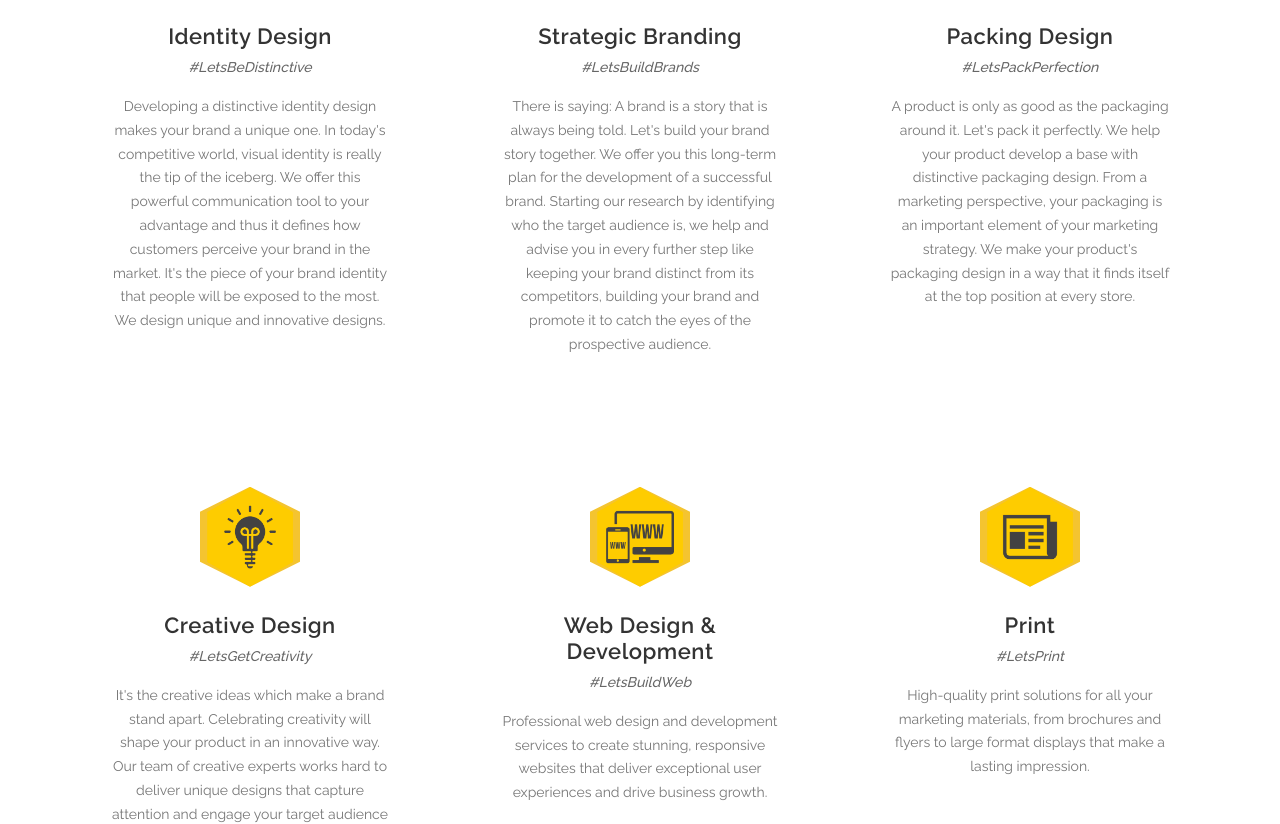
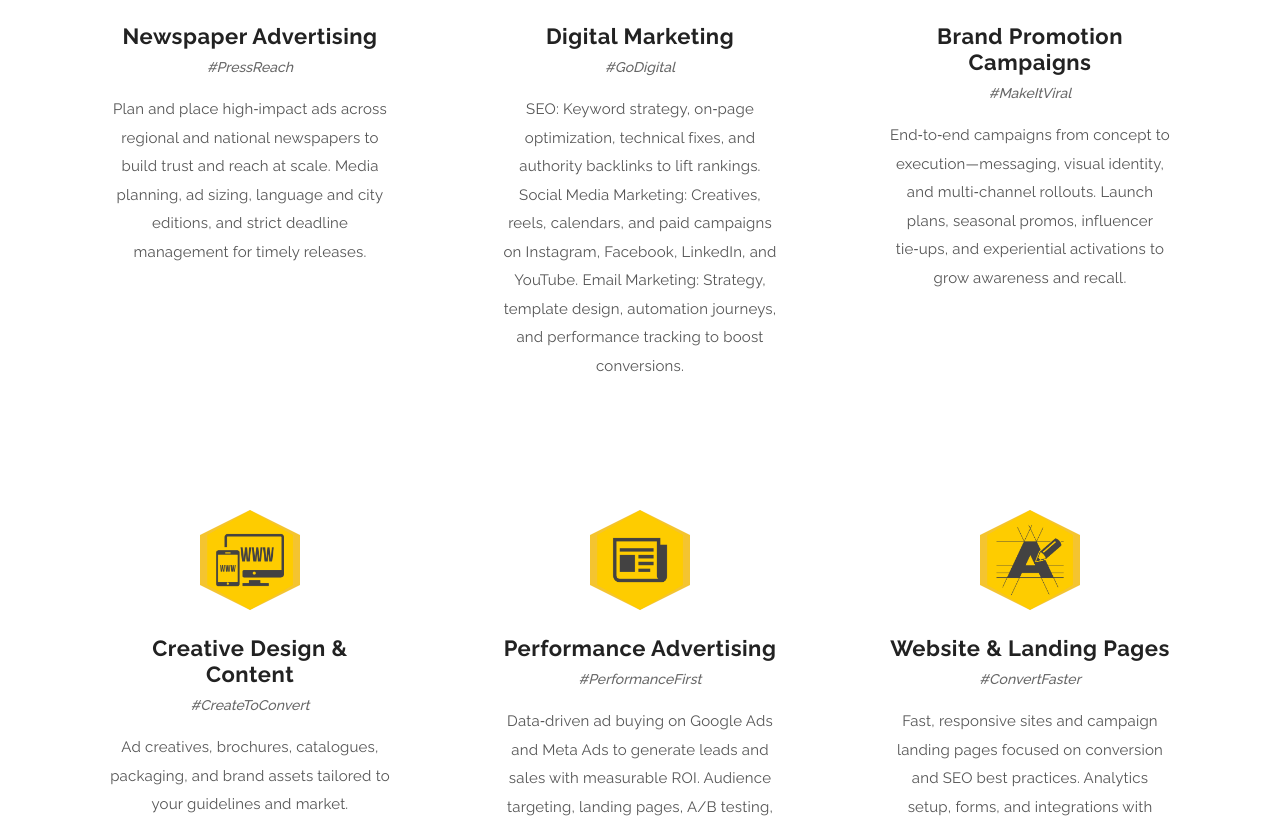
Before and after one commit to praju1008/Advertising-agency, a React (Create React App) app: page /services in a window 1280 px wide. Shown: the part 678-1502 px from the top of the page. Built offline with nearby package versions, Linux system fonts and the light colour scheme; some icons are missing.

Commit message:
name update

```diff
--- a/src/pages/Services.js
+++ b/src/pages/Services.js
@@ -4,41 +4,63 @@ import 'aos/dist/aos.css';
 import '../styles/Services.css';
 
 const servicesData = [
+
+  // Added items from your Services list
   {
-    title: 'Identity Design',
-    tag: '#LetsBeDistinctive',
-    description: 'Developing a distinctive identity design makes your brand a unique one. In today\'s competitive world, visual identity is really the tip of the iceberg. We offer this powerful communication tool to your advantage and thus it defines how customers perceive your brand in the market. It\'s the piece of your brand identity that people will be exposed to the most. We design unique and innovative designs.',
+    title: 'Newspaper Advertising',
+    tag: '#PressReach',
+    description:
+      "Plan and place high‑impact ads across regional and national newspapers to build trust and reach at scale. Media planning, ad sizing, language and city editions, and strict deadline management for timely releases.",
     icon: '/assets/images/1.png',
   },
   {
-    title: 'Strategic Branding',
-    tag: '#LetsBuildBrands',
-    description: 'There is saying: A brand is a story that is always being told. Let\'s build your brand story together. We offer you this long-term plan for the development of a successful brand. Starting our research by identifying who the target audience is, we help and advise you in every further step like keeping your brand distinct from its competitors, building your brand and promote it to catch the eyes of the prospective audience.',
+    title: 'Digital Marketing',
+    tag: '#GoDigital',
+    description:
+      "SEO: Keyword strategy, on‑page optimization, technical fixes, and authority backlinks to lift rankings. Social Media Marketing: Creatives, reels, calendars, and paid campaigns on Instagram, Facebook, LinkedIn, and YouTube. Email Marketing: Strategy, template design, automation journeys, and performance tracking to boost conversions.",
     icon: '/assets/images/2.png',
   },
   {
-    title: 'Packing Design',
-    tag: '#LetsPackPerfection',
-    description: 'A product is only as good as the packaging around it. Let\'s pack it perfectly. We help your product develop a base with distinctive packaging design. From a marketing perspective, your packaging is an important element of your marketing strategy. We make your product\'s packaging design in a way that it finds itself at the top position at every store.',
+    title: 'Brand Promotion Campaigns',
+    tag: '#MakeItViral',
+    description:
+      "End‑to‑end campaigns from concept to execution—messaging, visual identity, and multi‑channel rollouts. Launch plans, seasonal promos, influencer tie‑ups, and experiential activations to grow awareness and recall.",
     icon: '/assets/images/3.png',
   },
+  // {
+  //   title: 'Flex Printing & Outdoor',
+  //   tag: '#GoOutdoor',
+  //   description:
+  //     "High‑quality flex, vinyl, and eco‑solvent printing for hoardings, banners, standees, and in‑store branding. Site survey, fabrication, mounting, and logistics for events, exhibitions, and retail spaces.",
+  //   icon: '/assets/images/4.png',
+  // },
   {
-    title: 'Creative Design',
-    tag: '#LetsGetCreativity',
-    description: 'It\'s the creative ideas which make a brand stand apart. Celebrating creativity will shape your product in an innovative way. Our team of creative experts works hard to deliver unique designs that capture attention and engage your target audience effectively.',
-    icon: '/assets/images/4.png',
-  },
-  {
-    title: 'Web Design & Development',
-    tag: '#LetsBuildWeb',
-    description: 'Professional web design and development services to create stunning, responsive websites that deliver exceptional user experiences and drive business growth.',
+    title: 'Creative Design & Content',
+    tag: '#CreateToConvert',
+    description:
+      "Ad creatives, brochures, catalogues, packaging, and brand assets tailored to your guidelines and market. Copywriting for ads, landing pages, social posts, and email campaigns that drive action.",
     icon: '/assets/images/5.png',
   },
   {
-    title: 'Print',
-    tag: '#LetsPrint',
-    description: 'High-quality print solutions for all your marketing materials, from brochures and flyers to large format displays that make a lasting impression.',
+    title: 'Performance Advertising',
+    tag: '#PerformanceFirst',
+    description:
+      "Data‑driven ad buying on Google Ads and Meta Ads to generate leads and sales with measurable ROI. Audience targeting, landing pages, A/B testing, and conversion tracking for continuous optimization.",
     icon: '/assets/images/6.png',
+  },
+  {
+    title: 'Website & Landing Pages',
+    tag: '#ConvertFaster',
+    description:
+      "Fast, responsive sites and campaign landing pages focused on conversion and SEO best practices. Analytics setup, forms, and integrations with CRM and marketing tools.",
+    icon: '/assets/images/1.png',
+  },
+  {
+    title: 'Customized Advertising Solutions',
+    tag: '#TailoredForYou',
+    description:
+      "Bespoke media mixes, regional‑language creatives, B2B outreach, and sector‑specific strategies. Flexible packages for product launches, store openings, festivals, and limited‑time promotions.",
+    icon: '/assets/images/2.png',
   },
 ];
 
--- a/src/styles/Services.css
+++ b/src/styles/Services.css
@@ -88,8 +88,8 @@
 
 .service-card h3 {
   font-size: 22px;
-  font-weight: 600;
-  color: #333;
+  font-weight: 700; /* Bold the title */
+  color: #222;
   margin-bottom: 10px;
   letter-spacing: 0.5px;
 }
@@ -102,12 +102,16 @@
   font-style: italic;
 }
 
+/* Improved readability for descriptions */
 .service-description {
-  font-size: 14px;
+  font-size: 15px;            /* Slightly larger for comfort */
   font-weight: 400;
-  color: #777;
-  line-height: 1.7;
+  color: #555;                /* Darker for contrast */
+  line-height: 1.9;           /* More breathing space */
   text-align: center;
+  letter-spacing: 0.2px;      /* Subtle tracking for body text */
+  -webkit-font-smoothing: antialiased;
+  -moz-osx-font-smoothing: grayscale;
 }
 
 /* AOS Animations */
@@ -146,9 +150,11 @@
   }
   .service-card h3 {
     font-size: 20px;
+    font-weight: 700; /* keep bold on mobile too */
   }
   .service-description {
-    font-size: 13px;
+    font-size: 14px;         /* maintain readability on small screens */
+    line-height: 1.8;
   }
 }
 
```
